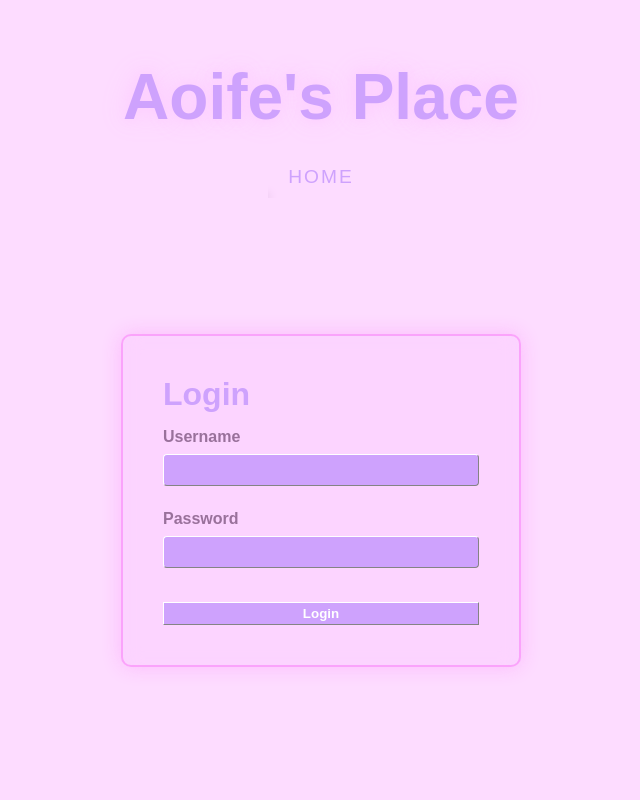
After one commit to adammoon9/aoifes-place, a Flask app: page /login in a window 1280 px wide. The commit adds this page. Shown: the whole page, without its empty margins (319-959 px from the left). Run offline with Flask 3, Linux system fonts and the light colour scheme.

Commit message:
add login page, start admin page

```diff
--- /dev/null
+++ b/app/config.py
@@ -0,0 +1,6 @@
+import os
+
+SQLALCHEMY_DATABASE_URI = os.getenv('SQLALCHEMY_DATABASE_URI', 'sqlite:///aoifesplace.db')
+JWT_SECRET_KEY = os.getenv('JWT_SECRET_KEY', 'test-secret-key')
+JWT_COOKIE_SECURE = os.getenv('JWT_COOKIE_SECURE', False)
+JWT_TOKEN_LOCATION = os.getenv('JWT_TOKEN_LOCATION', ['cookies'])
--- a/app/extensions.py
+++ b/app/extensions.py
@@ -1,5 +1,7 @@
 from flask_sqlalchemy import SQLAlchemy
 from flask_migrate import Migrate
+from flask_jwt_extended import JWTManager
 
 db = SQLAlchemy()
 migrate = Migrate()
+jwt = JWTManager()
--- a/app/models/signed_user.py
+++ b/app/models/signed_user.py
@@ -1,6 +1,7 @@
 from app.extensions import db
 
 class SignedUser(db.Model):
+    __tablename__ = 'signed_users'
     id = db.Column(db.Integer, primary_key=True)
     signed_name = db.Column(db.String(80), unique=True)
 
--- a/app/routes.py
+++ b/app/routes.py
@@ -1,14 +1,21 @@
 from flask import Blueprint, make_response, render_template, request, jsonify, redirect, url_for
+from flask_jwt_extended import create_access_token, get_jwt_identity, jwt_required, set_access_cookies, unset_access_cookies, verify_jwt_in_request
 from app.extensions import db
 from app.models.signed_user import SignedUser
+from app.models.blog_post import BlogPost
+from app.models.user import User
 
 main = Blueprint('main', __name__)
 
+def check_list_none_or_empty(db_list):
+    if db_list is None or db_list == []:
+        return None
+    return db_list
+
 @main.route('/', methods=['GET'])
 def root():
-    signed_users = [user.serialize() for user in db.session.query(SignedUser).all()]
-    if signed_users is None or signed_users == []:
-        signed_users = None
+    signed_users = check_list_none_or_empty([user.serialize() for user in db.session.query(SignedUser).all()])
+
 
     return make_response(render_template('index.html',
                                          signed_users=signed_users),
@@ -16,13 +23,69 @@ def root():
 
 @main.route('/sign_name', methods=['POST'])
 def sign_name():
-    signed_name = request.json['signed_name']
+    request_data = request.json
+    if request_data:
+        signed_name = request_data['signed_name']
 
-    db.session.add(SignedUser(signed_name=signed_name))
-    db.session.commit()
+        db.session.add(SignedUser(signed_name=signed_name))
+        db.session.commit()
 
-    return jsonify({'msg': 'User signed name successfully'}), 200
+        return jsonify({'msg': 'User signed name successfully'}), 200
+
+    return jsonify({'msg': 'Data not found in POST request'}), 400
+
+@main.route('/login', methods=['GET', 'POST'])
+def login():
+    # check if we're already logged in
+    try:
+        verify_jwt_in_request(optional=True)
+        current_user = get_jwt_identity()
+        if current_user:
+            return redirect(url_for('main.admin_page'))
+    except Exception:
+        pass
+
+    if request.method == 'POST':
+        request_data = request.json
+        if request_data:
+            username = request_data['username']
+            password = request_data['password']
+
+            user = db.session.query(User).filter_by(username=username).first()
+            try:
+                if user.check_password(password=password):
+                    response = jsonify({'msg': 'login successful'})
+                    access_token = create_access_token(identity=username)
+                    set_access_cookies(response, access_token)
+                    return response, 200
+                else:
+                    print('password')
+                    return jsonify({'msg': 'login unsuccessful'}), 401
+            except Exception as e:
+                print('try')
+                print(e)
+                return jsonify({'msg': 'login unsuccessful'}), 401
+
+        return jsonify({'msg': 'Error parsing login info from POST request'}), 401
+    return make_response(render_template('login.html'), 200)
+
+@main.route('/logout', methods=['GET'])
+def logout():
+    response = jsonify({'msg': 'logout successful'})
+    unset_access_cookies(response)
+    return response
 
 @main.route('/admin', methods=['GET'])
+@jwt_required()
 def admin_page():
-    pass
+    # This page should allow admin users to delete and modify signed names and posts
+    current_user = get_jwt_identity()
+    blog_posts = check_list_none_or_empty(db.session.query(BlogPost).all())
+    signed_users = check_list_none_or_empty(db.session.query(SignedUser).all())
+
+
+    return make_response(render_template('admin.html',
+                                  current_user=current_user,
+                                  blog_posts=blog_posts,
+                                  signed_users=signed_users),
+                                  200)
--- a/static/script.js
+++ b/static/script.js
@@ -5,8 +5,6 @@ $(document).ready(function () {
 
         var signed_name = $('input#signed-name').val().trim();
 
-        // console.log(signed_name);
-        if (signed_name) {
         $.ajax({
             type: "POST",
             url: "sign_name",
@@ -18,10 +16,30 @@ $(document).ready(function () {
                 location.reload();
             }
         });
+    });
 
-        } else{
-            alert("The name you want to sign cannot be empty!");
+    $('#login-form').submit(function(e){
+        e.preventDefault(); // Prevent normal form submission
+
+        var username = $('input#username').val().trim();
+        var password = $('input#password').val().trim();
+
+        $.ajax({
+            type: "POST",
+            url: "login",
+            contentType: 'application/json',
+            data: JSON.stringify({
+                'username': username,
+                'password': password
+            }),
+            dataType: "json",
+            success: function (response) {
+                console.log(response);
+                location.replace('admin');
+            },
+            error: function (response){
+                alert(response.responseJSON.msg);
             }
         });
-
     });
+});
--- a/static/style.css
+++ b/static/style.css
@@ -127,6 +127,11 @@ header nav a:hover::before {
     box-shadow: 0 0 20px rgba(248, 53, 242, 0.2);
 }
 
+.admin-container {
+    position: relative;
+    z-index: 2;
+}
+
 .post p {
     margin-bottom: 15px;
 }
@@ -190,7 +195,7 @@ header nav a:hover::before {
     box-shadow: 0 0 10px var(--dark-lilac);
 }
 
-.submit-name {
+.submit-name, .login-btn, button {
     border-left: 1px solid #fff;
     border-top: 1px solid #fff;
     border-right: 1px solid #848484;
@@ -202,11 +207,15 @@ header nav a:hover::before {
 }
 
 .submit-name:hover,
-.submit-name:focus {
+.submit-name:focus,
+.login-btn:hover,
+.login-btn:focus,
+button:hover,
+button:focus {
     outline: 0;
 }
 
-.submit-name:active {
+.submit-name:active, .login-btn:active, button:active {
     border-right: 1px solid #fff;
     border-bottom: 1px solid #fff;
     border-left: 1px solid #848484;
@@ -238,8 +247,85 @@ ul.signed-users {
 }
 
 ul.signed-users span {
-    /* font-weight: bolder; */
     font-style: italic;
     font-family: serif;
     font-size: 2rem;
 }
+
+.login-content {
+    display: flex;
+    justify-content: center;
+    align-items: center;
+    min-height: 60vh;
+    margin-left: 0;
+    margin-right: 0;
+    gap: 0;
+    grid-template-columns: 1fr;
+}
+
+.login-main {
+    max-width: 400px;
+    width: 100%;
+}
+
+.form-group {
+    margin-bottom: 24px;
+}
+
+.form-label {
+    display: block;
+    margin-bottom: 8px;
+    color: var(--dark-lilac);
+    font-weight: bold;
+}
+
+.login-input {
+    width: 100%;
+    border-left: 1px solid #fff;
+    border-top: 1px solid #fff;
+    border-right: 1px solid #848484;
+    border-bottom: 1px solid #848484;
+    background-color: var(--text-lilac);
+    font-weight: bold;
+    font-style: italic;
+    color: white;
+    padding: 6px 15px;
+    border-radius: 4px;
+    font-size: 1rem;
+}
+
+.login-input:focus {
+    outline: 0;
+}
+
+.login-btn {
+    width: 100%;
+    margin-top: 10px;
+}
+
+button {
+    width: 100%;
+}
+
+.table-custom {
+    --bs-table-bg: transparent !important;
+}
+
+.widget-title-table {
+    font-size: 1.5rem;
+    margin-bottom: 20px;
+    color: var(--dark-lilac);
+    position: relative;
+    padding-bottom: 10px;
+}
+
+.widget-title-table::after {
+    content: '';
+    position: absolute;
+    bottom: 0;
+    left: 0;
+    width: 100%;
+    height: 2px;
+    background: var(--dark-lilac);
+    box-shadow: 0 0 10px var(--dark-lilac);
+}
--- a/templates/index.html
+++ b/templates/index.html
@@ -14,7 +14,7 @@
         <header>
             <h1 class="logo">Aoife's Place</h1>
             <nav aria-label="Main Navigation">
-                <a href="#" aria-current="page">Home</a>
+                <a href="/" aria-current="page">Home</a>
             </nav>
         </header>
 
@@ -42,7 +42,7 @@
                     <p> Nobody has signed their name yet</p>
                     {% endif %}
                     <div class="sign_name">
-                        <input type="text" id="signed-name" maxlength="80">
+                        <input type="text" id="signed-name" required maxlength="80">
                         <button class="submit-name">Sign!</button>
                     </div>
                 </section>
--- /dev/null
+++ b/templates/login.html
@@ -0,0 +1,37 @@
+<!DOCTYPE html>
+<html lang="en">
+<head>
+    <meta charset="UTF-8">
+    <meta name="viewport" content="width=device-width, initial-scale=1.0">
+    <title>Login | Aoife's Place</title>
+    <link rel="stylesheet" href="../static/style.css">
+    <script src="https://code.jquery.com/jquery-3.7.1.min.js"></script>
+    <script src="../static/script.js"></script>
+</head>
+<body>
+    <div class="page-container">
+        <header>
+            <h1 class="logo">Aoife's Place</h1>
+            <nav aria-label="Main Navigation">
+                <a href="/">Home</a>
+            </nav>
+        </header>
+        <div class="content login-content">
+            <main class="main-content login-main">
+                <h2 class="post-title" style="text-align: center;">Login</h2>
+                <form id="login-form" onsubmit="return false;" autocomplete="off">
+                    <div class="form-group">
+                        <label for="username" class="form-label">Username</label>
+                        <input type="text" id="username" name="username" required maxlength="80" class="login-input">
+                    </div>
+                    <div class="form-group">
+                        <label for="password" class="form-label">Password</label>
+                        <input type="password" id="password" name="password" required maxlength="80" class="login-input">
+                    </div>
+                    <button type="submit" class="login-btn">Login</button>
+                </form>
+            </main>
+        </div>
+    </div>
+</body>
+</html>
```
Also changed, not shown: app/__init__.py (+5 -2 lines), app/models/blog_post.py (added, +17 -0 lines), app/models/user.py (added, +15 -0 lines), templates/admin.html (added, +84 -0 lines). Lines whose indentation alone changed are shown as unchanged.
